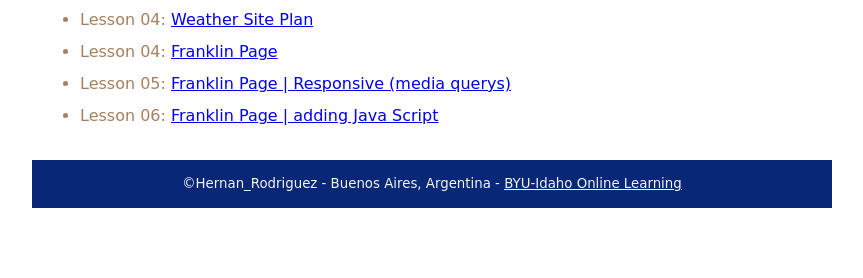
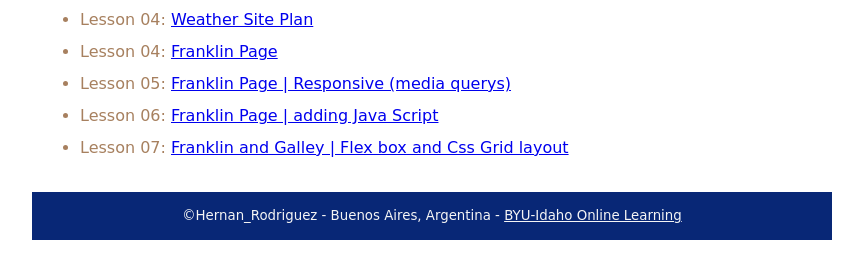
Before and after one commit to herrodri44/herrodri44.github.io, a plain HTML site: page index.html in a window 1280 px wide. Shown: the part 234-512 px from the top of the page, without its empty margins (208-1071 px from the left). Drawn offline with Linux system fonts and the light colour scheme.

Commit message:
added bullet poit to lesson 7 content

```diff
--- a/index.html
+++ b/index.html
@@ -27,6 +27,7 @@
             <li>Lesson 04: <a href="assignments/lesson-4/franklin-4.html">Franklin Page</a></li>
             <li>Lesson 05: <a href="assignments/lesson-5/franklin-5.html">Franklin Page | Responsive (media querys)</a></li>
             <li>Lesson 06: <a href="assignments/lesson-6/franklin-6.html">Franklin Page | adding Java Script</a></li>
+            <li>Lesson 07: <a href="assignments/lesson-7/franklin-7.html">Franklin and Galley | Flex box and Css Grid layout</a></li>
         </ul>
     </main>
     <footer>
```
